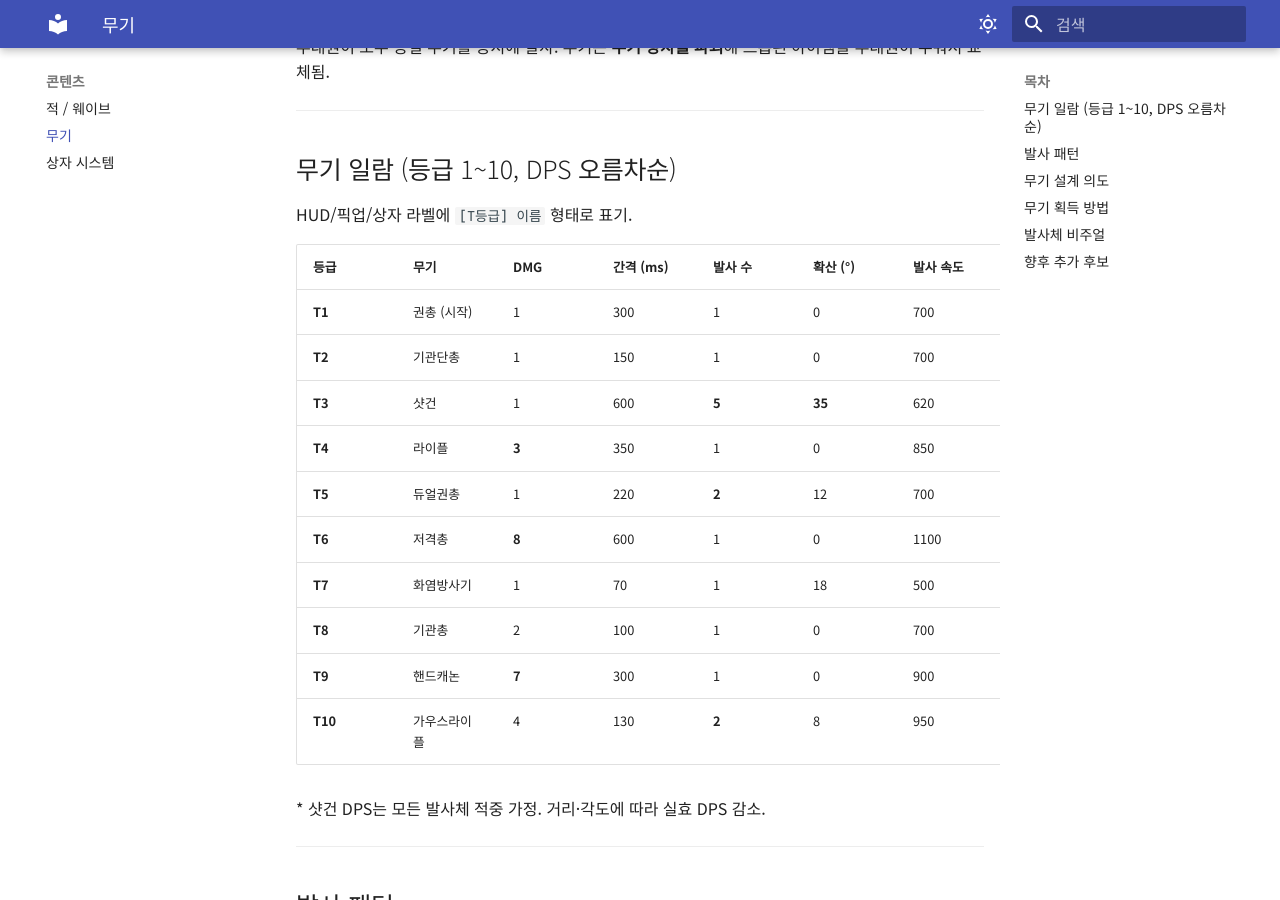
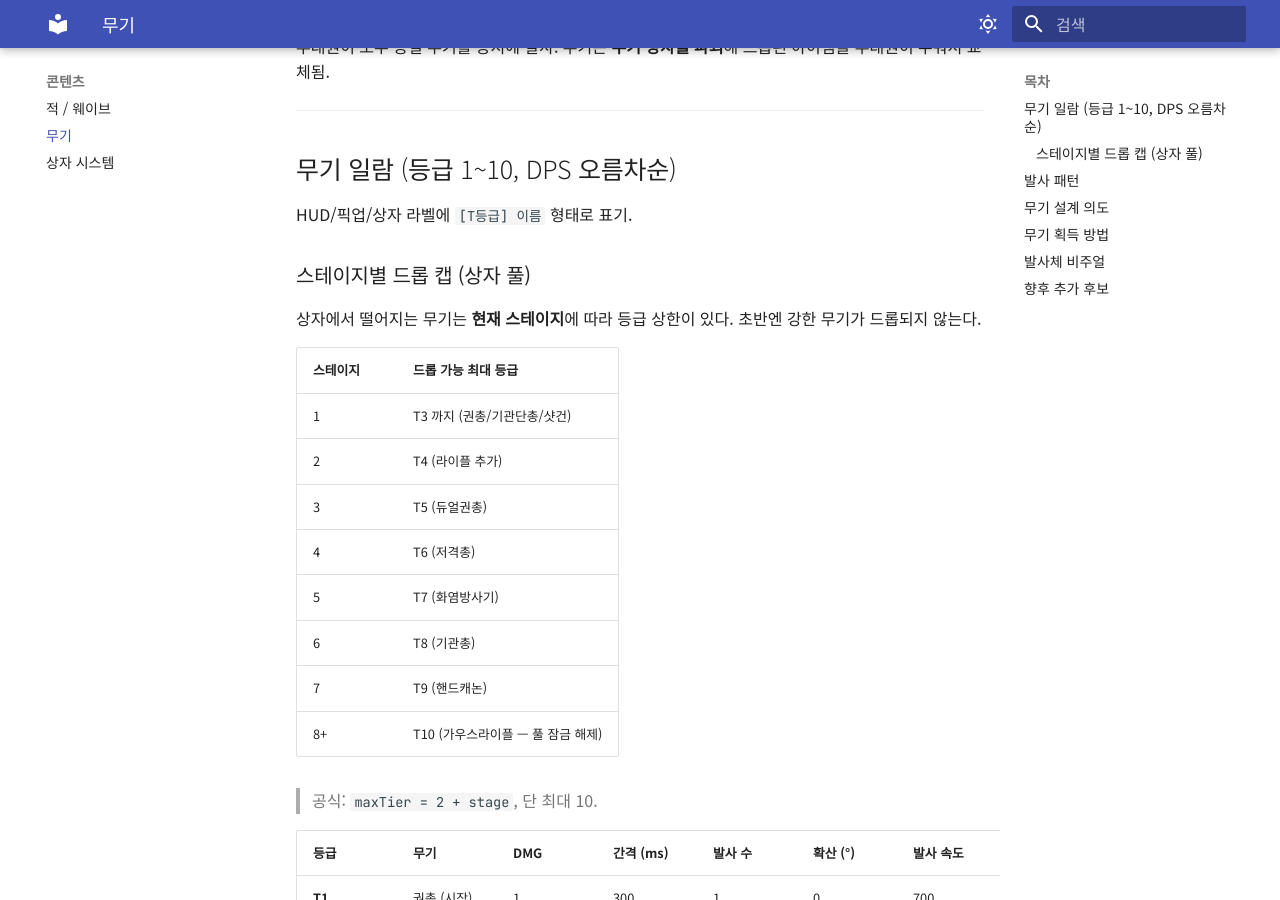
Before and after one commit to suan2z/wellbeangame01, an MkDocs documentation site: the page built from docs/무기.md, in a window 1280 px wide and 900 px high, scrolled down 194 px. Built offline with MkDocs 1.6.1 and Material for MkDocs 9.7.7, drawn with Linux system fonts in a browser that asks for light colours.

Commit message:
balance(game): 무기 상자 드롭 등급 스테이지별 제한
초반 강력 무기 드롭 방지. 스테이지 진행에 따라 점진 잠금 해제.

## 공식
maxTier = min(2 + stage, 10)

## 단계별 풀

- 스테이지 1: T1~T3 (권총/기관단총/샷건)
- 스테이지 2: +T4 라이플
- 스테이지 3: +T5 듀얼권총
- 스테이지 4: +T6 저격총
- 스테이지 5: +T7 화염방사기
- 스테이지 6: +T8 기관총
- 스테이지 7: +T9 핸드캐논
- 스테이지 8+: 전체 (T10 가우스라이플 포함)

## 변경
spawnWeaponBox에서 WEAPONS 전체 중 랜덤 → maxTier 이하 풀 필터링 후 랜덤.

## 검증 (Playwright 5/5)
- 스테이지 1 (80샘플): max tier ≤ 3
- 스테이지 4 (80샘플): max tier ≤ 6
- 스테이지 8 (80샘플): max tier ≤ 10, 모든 등급 등장 확인
- 페이지 에러 0건

docs/무기.md 스테이지 캡 표 추가.

```diff
--- a/docs/무기.md
+++ b/docs/무기.md
@@ -7,6 +7,25 @@
 ## 무기 일람 (등급 1~10, DPS 오름차순)
 
 HUD/픽업/상자 라벨에 `[T등급] 이름` 형태로 표기.
+
+### 스테이지별 드롭 캡 (상자 풀)
+
+상자에서 떨어지는 무기는 **현재 스테이지**에 따라 등급 상한이 있다. 초반엔 강한 무기가 드롭되지 않는다.
+
+| 스테이지 | 드롭 가능 최대 등급 |
+|---------|------------------|
+| 1 | T3 까지 (권총/기관단총/샷건) |
+| 2 | T4 (라이플 추가) |
+| 3 | T5 (듀얼권총) |
+| 4 | T6 (저격총) |
+| 5 | T7 (화염방사기) |
+| 6 | T8 (기관총) |
+| 7 | T9 (핸드캐논) |
+| 8+ | T10 (가우스라이플 — 풀 잠금 해제) |
+
+> 공식: `maxTier = 2 + stage`, 단 최대 10.
+
+
 
 | 등급 | 무기 | DMG | 간격 (ms) | 발사 수 | 확산 (°) | 발사 속도 | DPS | 색 |
 |------|------|-----|----------|---------|---------|----------|-----|-----|
```
Also changed, not shown: 1 other file.
